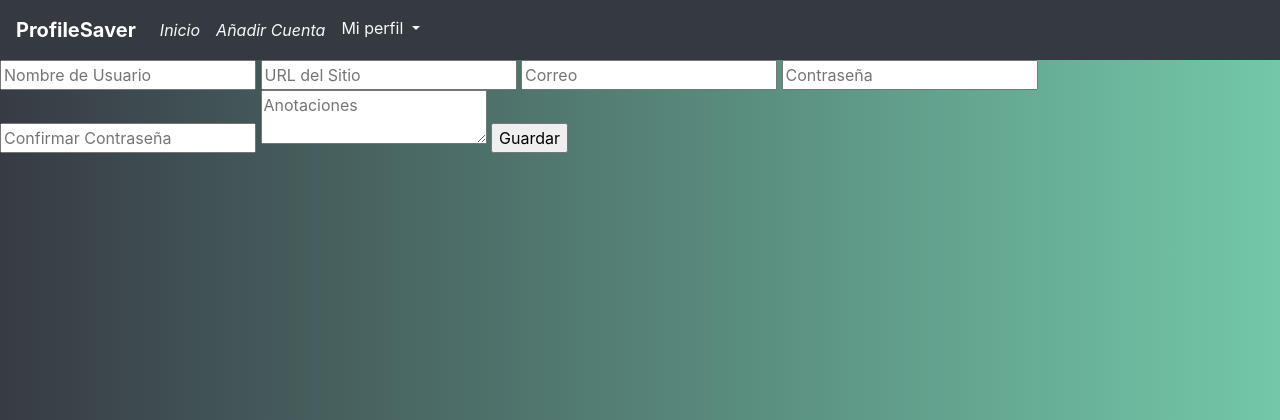
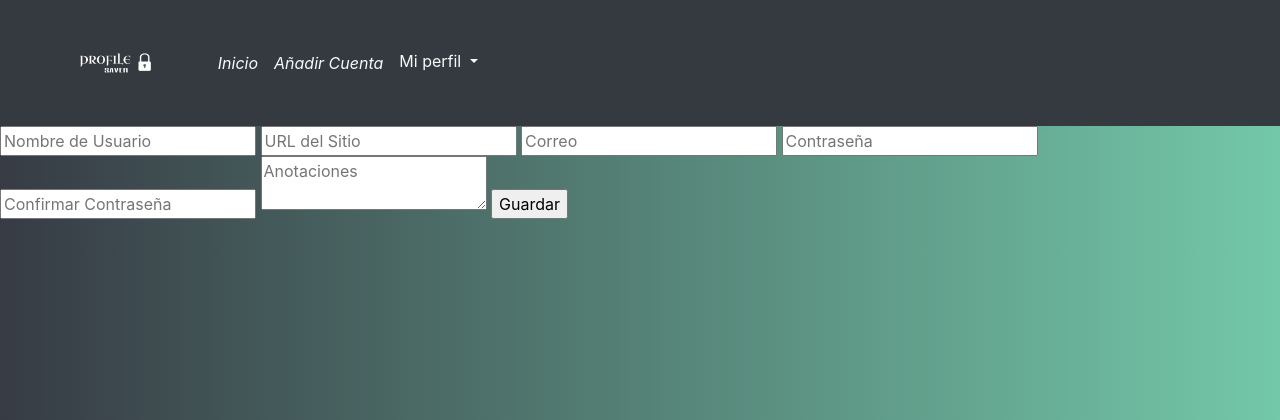
Before and after one commit to Edmartt/Profilesaver-Web, a Flask app: page /add_account in a window 1280 px wide. Shown: the top 420 px of the page. Run offline with Flask 2, Linux system fonts and the light colour scheme; the visitor is signed in with stand-in values (Sample User, id 1); data comes from the database, SQL or seed files in the repository; some libraries are stand-ins or nearby versions.

Commit message:
Se agrega icono a barra de nav y se corrige funcionalidad del boton desplegable en modo móvil

```diff
--- a/app/templates/base.html
+++ b/app/templates/base.html
@@ -3,19 +3,19 @@
 <head>
 	<meta charset="UTF-8">
 	<meta name="viewport" content="width=device-width, initial-scale=1">
-	<link rel="stylesheet" href="{{url_for('static',filename='/css/bootstrap.min.css')}}">
-	<link rel="stylesheet" href="{{url_for('static',filename='/css/styles.css')}}">
+	<link rel="stylesheet" href="{{url_for('static',filename='css/bootstrap.min.css')}}">
+	<link rel="stylesheet" href="{{url_for('static',filename='css/styles.css')}}">
 	<title>ProfileSaver - {% block title %}{% endblock %}</title>
 
 </head>
 <body>
 	<header>
 		<nav class="navbar navbar-expand-lg navbar-dark bg-dark barra-menu">
-			<a class="navbar-brand marca" href="{{url_for('main.index')}}">ProfileSaver</a>
-			<button class="navbar-toggler" type="button" data-toggle="collapse" data-target="#navbar" aria-controls="navbarNav" aria-expanded="false" aria-label="Toggle-navigation">
+			<a class="navbar-brand marca" href="{{url_for('main.index')}}"> <img class="img-fluid logomarca" src="{{url_for('static',filename='img/log2.png')}}" alt=""></a>
+			<button class="navbar-toggler" type="button" data-toggle="collapse" data-target="#navbarNavDropdown" aria-controls="navbarNavDropdown" aria-expanded="false" aria-label="Toggle navigation">
 				<span class="navbar-toggler-icon"></span>
 			</button>
-			<section class="collapse navbar-collapse" id="navbarNav">
+			<section class="collapse navbar-collapse" id="navbarNavDropdown">
 			<ul class="navbar-nav">
 				{% if g.user %}
 				<li class="nav-item"><a class="nav-link text-light menu-txt" href="{{url_for('main.index')}}">Inicio</a></li>
```
